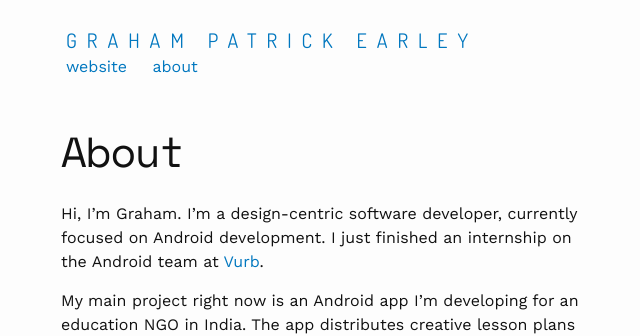
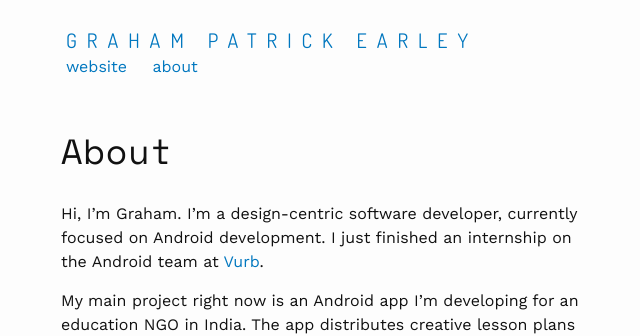
Before and after one commit to grahamearley/blog, a Jekyll site: the page built from about.md, in a window 1280 px wide. Shown: the top 336 px of the page, without its empty margins (304-944 px from the left). Built offline with Jekyll 4.4.1, drawn with Linux system fonts in a browser that asks for light colours.

Commit message:
Make post headers more readable (on post pages)

```diff
--- a/_sass/_layout.scss
+++ b/_sass/_layout.scss
@@ -173,9 +173,9 @@
 }
 
 .post-title {
-    font-size: 42px;
-    letter-spacing: -1px;
-    line-height: 1;
+    font-size: 35px;
+    letter-spacing: 1px;
+    line-height: 1.2;
 
     @include media-query($on-laptop) {
         font-size: 36px;
```
